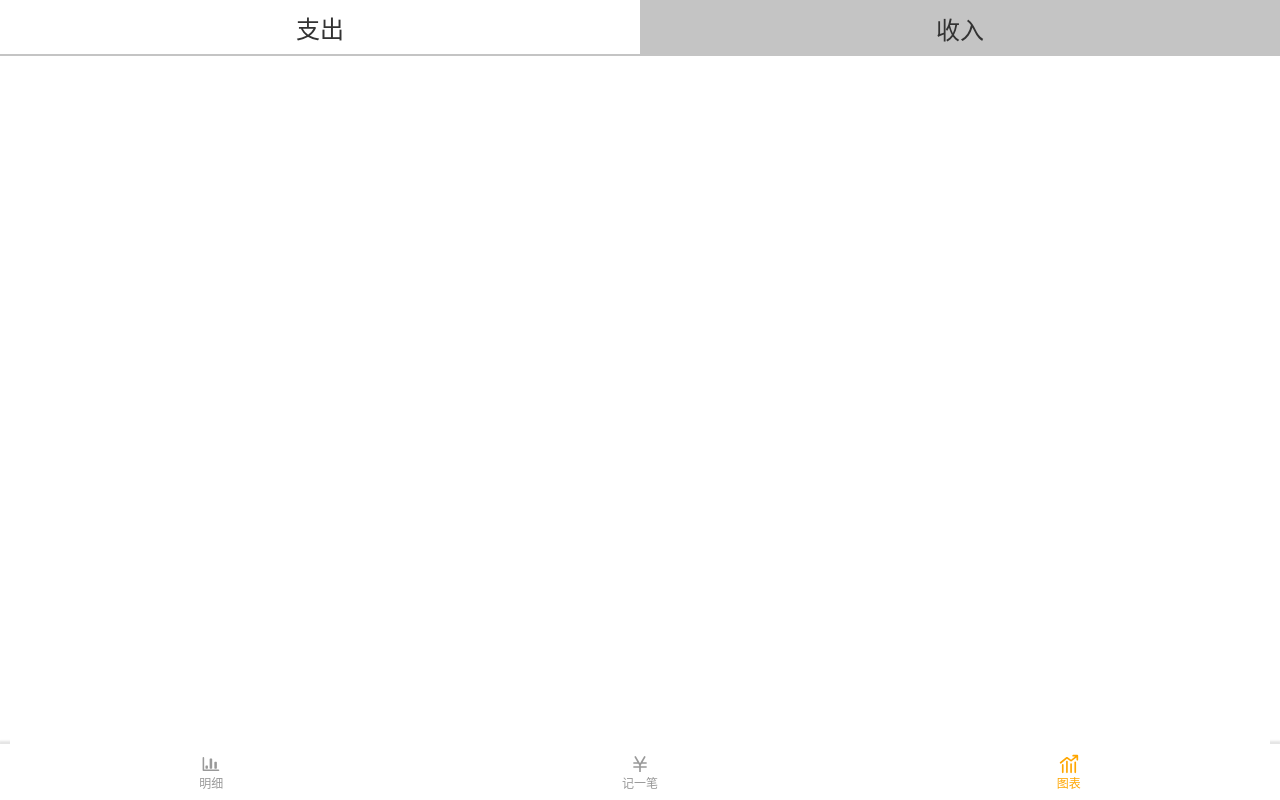
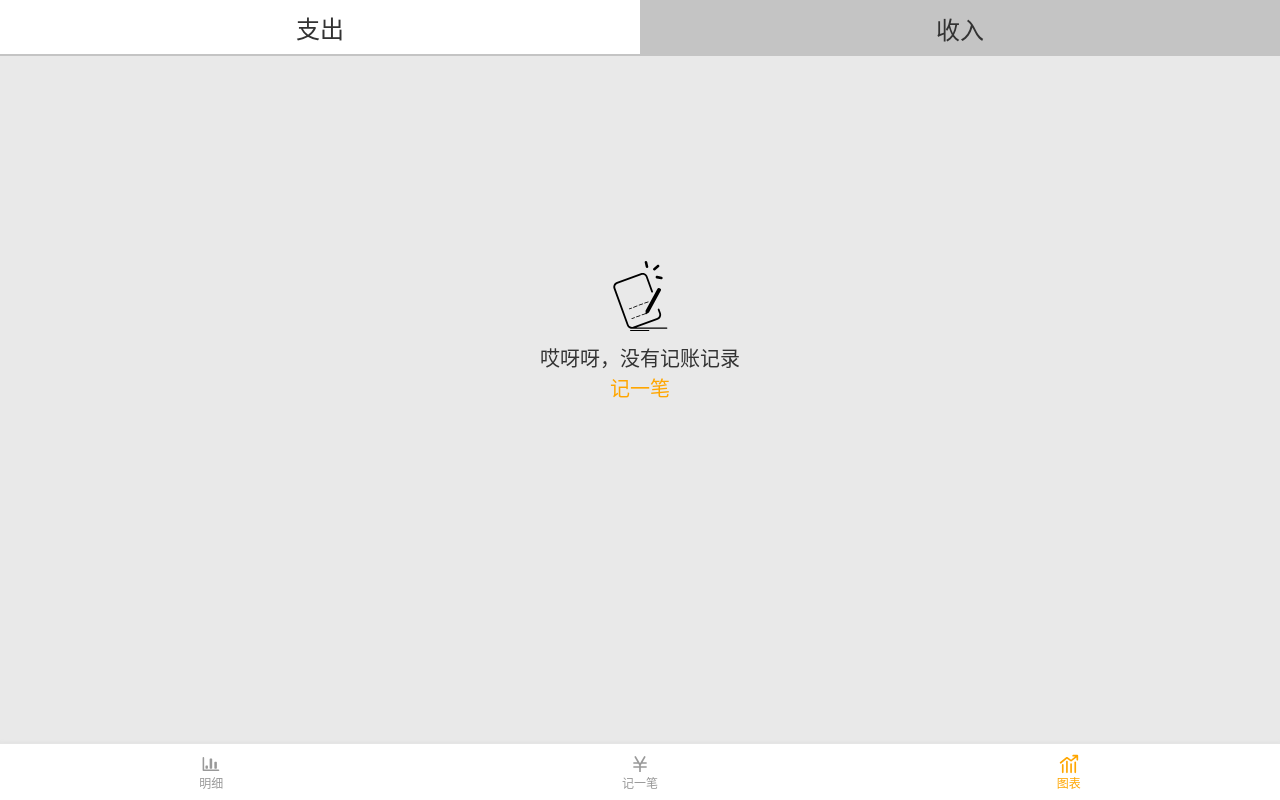
Before and after one commit to yangGPx/moneynote, a Vue app: page /#/chart in a window 1280 px wide. Built offline with nearby package versions, Linux system fonts and the light colour scheme.

Commit message:
为图标页面增加 没有记录时的提示，以及404页面的样式

```diff
--- a/src/components/Layout.vue
+++ b/src/components/Layout.vue
@@ -35,3 +35,22 @@
     overflow: hidden;
   }
 </style>
+
+<style lang="scss">
+.layout{
+  .content{
+    display: flex;flex-direction: column;
+    .no-data{
+      $size: 80px;
+      line-height: 30px;padding-top: 200px;
+      height: 100%;font-size: 20px;background: #e9e9e9;text-align: center;
+      a{
+        color: #ffa600;
+      }
+      svg{
+        width: $size;height: $size;
+      }
+    }
+  }
+}
+</style>
--- a/src/views/NotFound.vue
+++ b/src/views/NotFound.vue
@@ -1,6 +1,8 @@
 <template>
-  <div>
-    NotFound
+  <div class="not-found">
+    <p><icon name="smile"/></p>
+    <p>该网址暂时没有页面哦</p>
+    <p><router-link to="/" style="color: #ffa600">回到 记一笔</router-link></p>
   </div>
 </template>
 <script lang="ts">
@@ -13,5 +15,13 @@
 </script>
 
 <style lang="scss" scoped>
-
+  .not-found{
+    display: flex;flex-direction: column;font-size: 24px;
+    text-align: center;background: #eee;height: 100vh;
+    padding-top: 200px;line-height: 40px;
+    svg{
+      $height: 60px;
+      width: $height;height: $height;
+    }
+  }
 </style>
--- a/src/views/Statistics.vue
+++ b/src/views/Statistics.vue
@@ -157,19 +157,3 @@
     }
   }
 </style>
-<style lang="scss">
-  .statistics-content{
-    display: flex;flex-direction: column;
-    .no-data{
-      $size: 80px;
-      line-height: 30px;padding-top: 200px;
-      height: 100%;font-size: 20px;background: #e9e9e9;text-align: center;
-      a{
-        color: #ffa600;
-      }
-      svg{
-        width: $size;height: $size;
-      }
-    }
-  }
-</style>
--- a/src/views/chart.vue
+++ b/src/views/chart.vue
@@ -1,9 +1,15 @@
 <template>
   <layout classPrefix="chart">
     <tabs :value.sync="recordType" :data-source="moneyTypeTabs"/>
-    <div ref="chart" :style="styleList" class="chart-wrapper"></div>
-    <div class="list">
+    <!-- <tabs :value.sync="dateType" :data-source="dataTimeTypes"/> -->
+    <div v-show="result.length > 0" ref="chart" :style="styleList" class="chart-wrapper"></div>
+    <div v-show="result.length > 0" class="list">
       <record-list :info="result"/>
+    </div>
+    <div v-show="result.length === 0" class="no-data">
+      <icon name="no_record"/><br />
+      哎呀呀，没有记账记录<br />
+      <router-link to="/money">记一笔</router-link>
     </div>
   </layout>
 </template>
@@ -37,9 +43,22 @@
 
     recordType = 'out';
 
+    // dateType = 'week'
+
+    // dataTimeTypes = [
+    //   {text: '周', value: 'week'},
+    //   {text: '月', value: 'month'},
+    // ]
+
+    // get xData() {
+    //   return
+    // }
+
     get result(): ResultItem[] {
       if (this.recordList.length === 0) return [];
       let list = dataClone(this.recordList.filter((item) => item.type === this.recordType));
+      if (list.length === 0) return [];
+
       let data: ResultItem[] = [];
       // 先排序 后归类
       list.sort((a, b) => dayjs(a.recordDate).valueOf() - dayjs(b.recordDate).valueOf())
```
Also changed, not shown: src/assets/icons/smile.svg (added).
